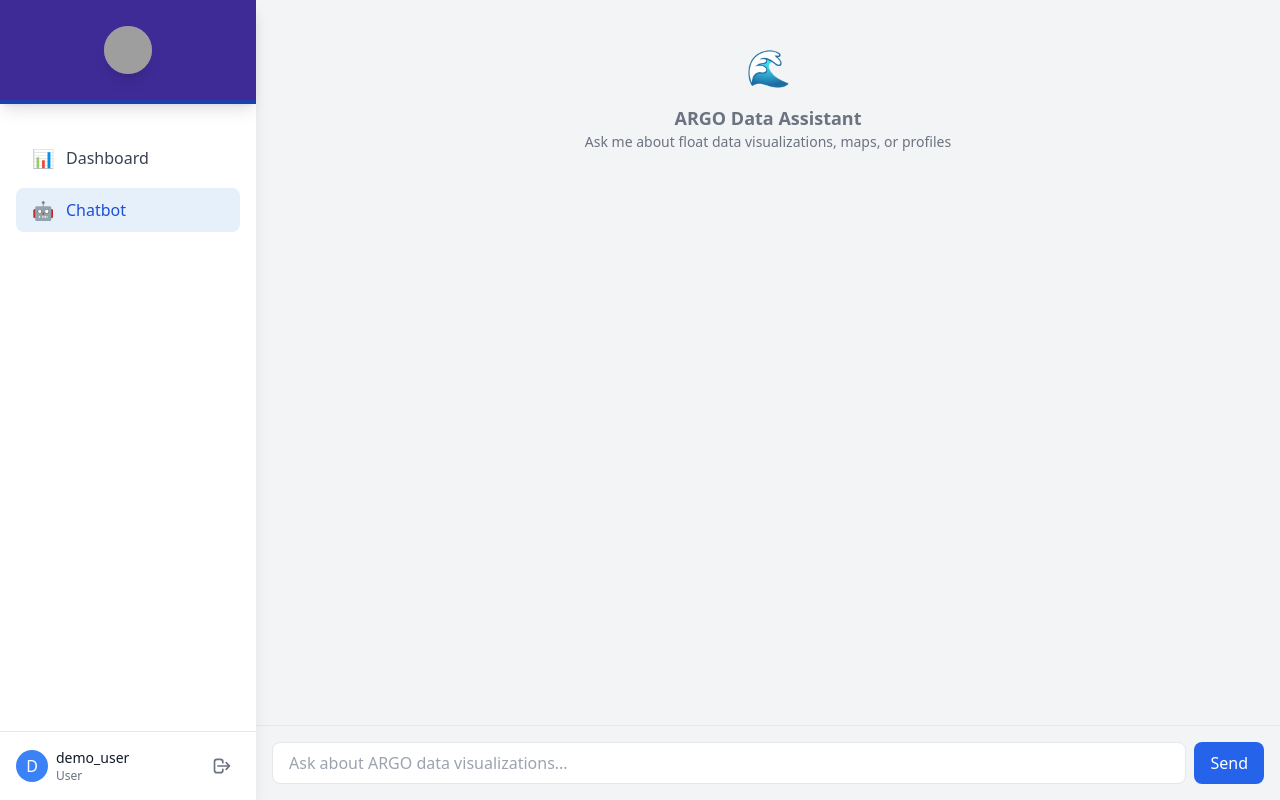
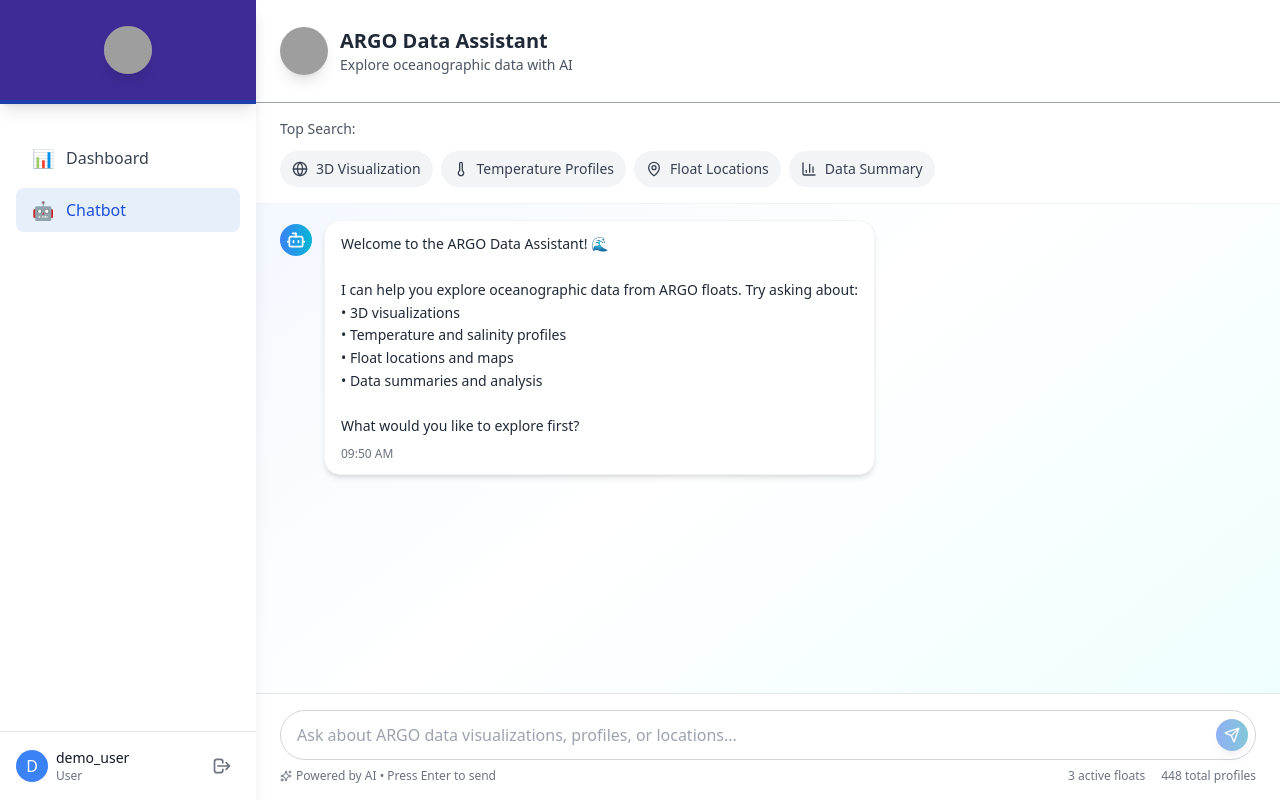
Before and after one commit to sandeeparmar/OFrontend, a React (Create React App) app: page /chatbot in a window 1280 px wide. Built offline with nearby package versions, Linux system fonts and the light colour scheme; sample sign-in values are in the browser's storage; grey boxes are pictures that could not be loaded.

Commit message:
chat update

```diff
--- a/src/pages/Chatbot.js
+++ b/src/pages/Chatbot.js
@@ -1,10 +1,12 @@
 import React, { useState, useRef, useEffect } from 'react';
+import { Send, Bot, User, MapPin, BarChart3, Globe, Waves, MessageCircle, Sparkles, Activity, Navigation, Thermometer } from 'lucide-react';
+import { argoFloats } from '../data/argoFloats.js';
+import { generateMockData } from '../utils/dataHandlers.js';
 import  ThreeDVisualization from '../components/Dashboard/ThreeDVisualization.js';
 import ProfilePlots from '../components/Dashboard/ProfilePlots.js';
 import ArgoFloatMap from '../components/Dashboard/ArgoFloatMap.js';
 import FloatList from '../components/Dashboard/FloatList.js';
-import { argoFloats } from '../data/argoFloats.js';
-import { generateMockData } from '../utils/dataHandlers.js';
+
 
 const Chatbot = () => {
   const [messages, setMessages] = useState([]);
@@ -12,6 +14,14 @@ const Chatbot = () => {
   const [isLoading, setIsLoading] = useState(false);
   const messagesEndRef = useRef(null);
   const chatContainerRef = useRef(null);
+
+  // Quick action buttons
+  const quickActions = [
+    { label: '3D Visualization', icon: Globe, query: 'Show me a 3D visualization of the data' },
+    { label: 'Temperature Profiles', icon: Thermometer, query: 'Show temperature and salinity profiles' },
+    { label: 'Float Locations', icon: MapPin, query: 'Show me the map with float locations' },
+    { label: 'Data Summary', icon: BarChart3, query: 'Give me a summary of available data' },
+  ];
 
   // Smooth scroll to bottom
   const scrollToBottom = () => {
@@ -25,7 +35,18 @@ const Chatbot = () => {
     scrollToBottom();
   }, [messages]);
 
-  // Handle component rendering based on query
+  // Add welcome message on first load
+  useEffect(() => {
+    const welcomeMessage = {
+      id: Date.now(),
+      type: 'bot',
+      content: 'Welcome to the ARGO Data Assistant! 🌊\n\nI can help you explore oceanographic data from ARGO floats. Try asking about:\n• 3D visualizations\n• Temperature and salinity profiles\n• Float locations and maps\n• Data summaries and analysis\n\nWhat would you like to explore first?',
+      timestamp: new Date().toISOString()
+    };
+    setMessages([welcomeMessage]);
+  }, []);
+
+  // Component rendering logic
   const renderComponent = (queryType, data = null) => {
     switch(queryType) {
       case '3d_visualization':
@@ -34,18 +55,9 @@ const Chatbot = () => {
         return <ProfilePlots argoData={data || generateMockData()} />;
       case 'float_map':
         return (
-          <div>
-            <ArgoFloatMap
-              argoFloats={argoFloats}
-              handleFloatSelect={() => {}}
-            />
-            <div className="mt-4">
-              <FloatList
-                argoFloats={argoFloats}
-                selectedLocation={null}
-                handleFloatSelect={() => {}}
-              />
-            </div>
+          <div className="space-y-4">
+            <ArgoFloatMap argoFloats={argoFloats} />
+            <FloatList argoFloats={argoFloats} />
           </div>
         );
       default:
@@ -53,44 +65,52 @@ const Chatbot = () => {
     }
   };
 
-  // Simulate AI response with components
-  const handleSendMessage = async () => {
-    if (!inputMessage.trim()) return;
+  // Enhanced message handling
+  const handleSendMessage = async (messageText = inputMessage) => {
+    if (!messageText.trim()) return;
 
     const userMessage = {
       id: Date.now(),
       type: 'user',
-      content: inputMessage,
-      timestamp: new Date().toISOString()
+      content: messageText
     };
 
     setMessages(prev => [...prev, userMessage]);
     setInputMessage('');
     setIsLoading(true);
 
-    // Simulate API delay
+    // Simulate API delay with more realistic timing
     setTimeout(() => {
       let responseType = 'text';
       let componentToRender = null;
       let responseText = '';
 
-      // Simple query detection - in real app, use NLP or more sophisticated detection
-      if (inputMessage.toLowerCase().includes('3d') || inputMessage.toLowerCase().includes('three') || inputMessage.toLowerCase().includes('visualization')) {
+      // Enhanced query detection with more keywords
+      const message = messageText.toLowerCase();
+
+      if (message.includes('3d') || message.includes('three') || message.includes('visualization') || message.includes('globe')) {
         responseType = 'component';
         componentToRender = '3d_visualization';
-        responseText = 'Here is the 3D visualization of the ARGO float data:';
+        responseText = '🌐 Here\'s the interactive 3D visualization of ARGO float data. You can explore the temperature and salinity distributions across different depths:';
       }
-      else if (inputMessage.toLowerCase().includes('profile') || inputMessage.toLowerCase().includes('temperature') || inputMessage.toLowerCase().includes('salinity')) {
+      else if (message.includes('profile') || message.includes('temperature') || message.includes('salinity') || message.includes('depth')) {
         responseType = 'component';
         componentToRender = 'profile_plots';
-        responseText = 'Here are the temperature and salinity profiles:';
+        responseText = '📊 Here are the temperature and salinity profiles from the selected ARGO float. These show how oceanographic parameters change with depth:';
       }
-      else if (inputMessage.toLowerCase().includes('map') || inputMessage.toLowerCase().includes('location') || inputMessage.toLowerCase().includes('float')) {
+      else if (message.includes('map') || message.includes('location') || message.includes('float') || message.includes('position')) {
         responseType = 'component';
         componentToRender = 'float_map';
-        responseText = 'Here is the map showing all ARGO float locations:';
-      } else {
-        responseText = 'I can help you visualize ARGO float data. Try asking about 3D visualizations, temperature/salinity profiles, or float locations on the map.';
+        responseText = '🗺️ Here\'s the interactive map showing all active ARGO float locations in the Indian Ocean region:';
+      }
+      else if (message.includes('summary') || message.includes('data') || message.includes('overview')) {
+        responseText = '📈 **Data Summary**\n\nCurrently tracking **3 active ARGO floats** in the Indian Ocean:\n• Total profiles collected: 448\n• Latest measurements: April 2022\n• Geographic coverage: 85°E - 86°E, 5°S - 4°S\n• Parameters measured: Temperature, Salinity, Pressure\n\nWould you like to explore any specific visualization?';
+      }
+      else if (message.includes('help') || message.includes('what') || message.includes('how')) {
+        responseText = '🤖 **I can help you with:**\n\n🌐 **3D Visualizations** - Interactive 3D plots of ocean data\n📊 **Profile Plots** - Temperature and salinity vs depth charts\n🗺️ **Float Maps** - Geographic locations of ARGO floats\n📈 **Data Analysis** - Summaries and statistics\n\n**Try asking:**\n• "Show me a 3D visualization"\n• "What are the temperature profiles?"\n• "Where are the floats located?"\n• "Give me a data summary"';
+      }
+      else {
+        responseText = '🌊 I\'d be happy to help you explore ARGO float data! \n\nTry asking about:\n• **3D visualizations** of ocean data\n• **Temperature and salinity profiles**\n• **Float locations** on the map\n• **Data summaries** and analysis\n\nWhat interests you most?';
       }
 
       const botMessage = {
@@ -98,65 +118,127 @@ const Chatbot = () => {
         type: 'bot',
         content: responseText,
         responseType,
-        component: componentToRender,
-        timestamp: new Date().toISOString()
+        component: componentToRender
       };
 
       setMessages(prev => [...prev, botMessage]);
       setIsLoading(false);
-    }, 1000);
+    }, Math.random() * 1000 + 800); // Variable delay for realism
+  };
+
+  // Handle quick action clicks
+  const handleQuickAction = (query) => {
+    handleSendMessage(query);
   };
 
   return (
-    <div className="flex flex-col h-full">
+    <div className="flex flex-col h-screen max-h-screen bg-gradient-to-br from-blue-50 via-white to-cyan-50">
+      {/* Header */}
+
+      <div className="bg-white border-b bg-[#3f2b96] border-gray-400 shadow-sm px-6 py-[1.7rem]">
+        <div className="flex items-center justify-between">
+          <div className="flex items-center space-x-3">
+
+           <div className="w-10 h-11 sm:w-12 sm:h-12 bg-white/30 rounded-full flex items-center justify-center backdrop-blur-sm shadow-lg overflow-hidden cursor-pointer">
+            <img
+              src="https://as1.ftcdn.net/jpg/03/10/42/46/1000_F_310424659_USd3Coot4FUrJivOmDhCA5g0vNk3CVUW.jpg"
+              alt="Ocean Logo"
+              className="w-full h-full object-cover"
+            />
+          </div>
+
+
+            <div>
+              <h1 className="text-xl font-bold text-gray-800">ARGO Data Assistant</h1>
+              <p className="text-sm text-gray-600">Explore oceanographic data with AI</p>
+            </div>
+
+          </div>
+        </div>
+      </div>
+
+      {/* Quick Actions - Show when no messages or few messages */}
+      {messages.length <= 1 && (
+        <div className="px-6 py-4 bg-white border-b border-gray-100">
+          <p className="text-sm text-gray-600 mb-3">Top Search:</p>
+          <div className="flex flex-wrap gap-2">
+            {quickActions.map((action, idx) => (
+              <button
+                key={idx}
+                onClick={() => handleQuickAction(action.query)}
+                className="flex items-center space-x-2 px-3 py-2 bg-gray-100 hover:bg-blue-100 text-gray-700 hover:text-blue-700 rounded-full text-sm transition-colors duration-200 group"
+                disabled={isLoading}
+              >
+                <action.icon className="w-4 h-4 group-hover:scale-110 transition-transform" />
+                <span>{action.label}</span>
+              </button>
+            ))}
+          </div>
+        </div>
+      )}
+
+      {/* Messages Container */}
       <div className="flex-1 overflow-hidden">
         <div
           ref={chatContainerRef}
-          className="h-full overflow-y-auto p-4 space-y-4 scroll-smooth"
-          style={{ scrollBehavior: 'smooth' }}
+          className="h-full overflow-y-auto px-6 py-4 space-y-6"
         >
-          {messages.length === 0 && (
-            <div className="text-center text-gray-500 py-8">
-              <div className="text-4xl mb-4">🌊</div>
-              <p className="text-lg font-semibold">ARGO Data Assistant</p>
-              <p className="text-sm">Ask me about float data visualizations, maps, or profiles</p>
+          {messages.map((message) => (
+            <div
+              key={message.id}
+              className={`flex ${message.type === 'user' ? 'justify-end' : 'justify-start'} animate-fadeIn`}
+            >
+              <div className="flex items-start space-x-3 max-w-4xl">
+                {message.type === 'bot' && (
+                  <div className="w-8 h-8 bg-gradient-to-r from-blue-500 to-cyan-500 rounded-full flex items-center justify-center flex-shrink-0 mt-1">
+                    <Bot className="w-5 h-5 text-white" />
                   </div>
                 )}
 
-          {messages.map((message) => (
                 <div
-              key={message.id}
-              className={`flex ${message.type === 'user' ? 'justify-end' : 'justify-start'}`}
-            >
-              <div
-                className={`max-w-3xl rounded-lg p-4 ${
+                  className={`rounded-2xl px-4 py-3 max-w-none ${
                     message.type === 'user'
-                    ? 'bg-blue-600 text-white'
-                    : 'bg-gray-100 text-gray-800'
+                      ? 'bg-gradient-to-r from-blue-600 to-blue-700 text-white shadow-lg'
+                      : 'bg-white text-gray-800 shadow-md border border-gray-100'
                   }`}
                 >
-                <p className="whitespace-pre-wrap">{message.content}</p>
+                  <div className="whitespace-pre-wrap text-sm leading-relaxed">
+                    {message.content}
+                  </div>
 
                   {message.responseType === 'component' && message.component && (
-                  <div className="mt-4 p-3 bg-white rounded-lg shadow-md">
+                    <div className="mt-4 p-4 bg-gray-50 rounded-xl border border-gray-200 shadow-sm">
                       {renderComponent(message.component)}
                     </div>
                   )}
 
-                <p className="text-xs mt-2 opacity-70">
-                  {new Date(message.timestamp).toLocaleTimeString()}
-                </p>
+                  <div className={`text-xs mt-2 ${message.type === 'user' ? 'text-blue-100' : 'text-gray-500'}`}>
+                    {new Date(message.timestamp).toLocaleTimeString([], { hour: '2-digit', minute: '2-digit' })}
+                  </div>
+                </div>
+
+                {message.type === 'user' && (
+                  <div className="w-8 h-8 bg-gradient-to-r from-gray-600 to-gray-700 rounded-full flex items-center justify-center flex-shrink-0 mt-1">
+                    <User className="w-5 h-5 text-white" />
+                  </div>
+                )}
               </div>
             </div>
           ))}
 
           {isLoading && (
-            <div className="flex justify-start">
-              <div className="max-w-3xl rounded-lg p-4 bg-gray-100 text-gray-800">
-                <div className="flex items-center">
-                  <div className="animate-pulse rounded-full h-3 w-3 bg-gray-400 mr-2"></div>
-                  <div className="animate-pulse rounded-full h-3 w-3 bg-gray-400 mr-2"></div>
-                  <div className="animate-pulse rounded-full h-3 w-3 bg-gray-400"></div>
+            <div className="flex justify-start animate-fadeIn">
+              <div className="flex items-start space-x-3 max-w-4xl">
+                <div className="w-8 h-8 bg-gradient-to-r from-blue-500 to-cyan-500 rounded-full flex items-center justify-center flex-shrink-0">
+                  <Bot className="w-5 h-5 text-white" />
+                </div>
+                <div className="bg-white rounded-2xl px-4 py-3 shadow-md border border-gray-100">
+                  <div className="flex items-center space-x-2">
+                    <div className="w-2 h-2 bg-gray-400 rounded-full animate-bounce"></div>
+                    <div className="w-2 h-2 bg-gray-400 rounded-full animate-bounce" style={{ animationDelay: '0.1s' }}></div>
+                    <div className="w-2 h-2 bg-gray-400 rounded-full animate-bounce" style={{ animationDelay: '0.2s' }}></div>
+                    <span className="text-sm text-gray-600 ml-2">Analyzing data...</span>
+                  </div>
                 </div>
               </div>
             </div>
@@ -166,24 +248,43 @@ const Chatbot = () => {
         </div>
       </div>
 
-      <div className="border-t p-4">
-        <div className="flex space-x-2">
+      {/* Input Area */}
+      <div className="bg-white border-t border-gray-200 px-6 py-4">
+        <div className="flex items-center space-x-3">
+          <div className="flex-1 relative">
             <input
               type="text"
               value={inputMessage}
               onChange={(e) => setInputMessage(e.target.value)}
-            onKeyPress={(e) => e.key === 'Enter' && handleSendMessage()}
-            placeholder="Ask about ARGO data visualizations..."
-            className="flex-1 border rounded-lg px-4 py-2 focus:outline-none focus:ring-2 focus:ring-blue-500"
+              onKeyDown={(e) => {
+                if (e.key === 'Enter' && !e.shiftKey) {
+                  e.preventDefault();
+                  handleSendMessage();
+                }
+              }}
+              placeholder="Ask about ARGO data visualizations, profiles, or locations..."
+              className="w-full border border-gray-300 rounded-full px-4 py-3 pr-12 focus:outline-none focus:ring-2 focus:ring-blue-500 focus:border-blue-500 transition-all duration-200"
               disabled={isLoading}
             />
             <button
               onClick={handleSendMessage}
-            disabled={isLoading}
-            className="bg-blue-600 text-white px-4 py-2 rounded-lg hover:bg-blue-700 disabled:opacity-50 disabled:cursor-not-allowed"
+              disabled={isLoading || !inputMessage.trim()}
+              className="absolute right-2 top-1/2 transform -translate-y-1/2 bg-gradient-to-r from-blue-600 to-cyan-600 text-white p-2 rounded-full hover:from-blue-700 hover:to-cyan-700 disabled:opacity-50 disabled:cursor-not-allowed transition-all duration-200 shadow-lg hover:shadow-xl"
             >
-            Send
+              <Send className="w-4 h-4" />
             </button>
+          </div>
+        </div>
+
+        <div className="flex items-center justify-between mt-2 text-xs text-gray-500">
+          <div className="flex items-center space-x-1">
+            <Sparkles className="w-3 h-3" />
+            <span>Powered by AI • Press Enter to send</span>
+          </div>
+          <div className="flex items-center space-x-4">
+            <span>{argoFloats.length} active floats</span>
+            <span>448 total profiles</span>
+          </div>
         </div>
 
       </div>
--- a/src/pages/Dashboard.js
+++ b/src/pages/Dashboard.js
@@ -13,10 +13,29 @@ const Dashboard = () => {
   const [threeDView, setThreeDView] = useState(false);
 
   return (
-    <div className="p-6 h-full flex flex-col">
-      <h1 className="text-2xl font-bold text-gray-800 mb-6">ARGO Float Data Dashboard</h1>
+    <div className="h-full  flex flex-col bg-gray-50">
 
-      <div className="flex flex-wrap gap-4 mb-6">
+        <div className="fixed top-0 w-full flex  items-center justify-center h-[6.5rem]  py-7 bg-[#3f2b96]  shadow-lg border-b-4 border-blue-800 text-black gap-2 z-50">
+
+        <div className="flex items-center gap-3 ">
+          <div className="w-10 h-11 sm:w-12 sm:h-12 bg-white/30 rounded-full flex items-center justify-center backdrop-blur-sm shadow-lg overflow-hidden cursor-pointer">
+            <img
+              src="https://as1.ftcdn.net/jpg/03/10/42/46/1000_F_310424659_USd3Coot4FUrJivOmDhCA5g0vNk3CVUW.jpg"
+              alt="Ocean Logo"
+              className="w-full h-full object-cover"
+            />
+          </div>
+        </div>
+
+        <div className="p-6 ">
+         <h1 className="text-2xl font-bold text-white ">ARGO Float Data</h1>
+        </div>
+
+      </div>
+
+
+
+      <div className="mt-28 flex flex-wrap gap-3 justify-center">
         <button
           onClick={() => setViewMode('map')}
           className={`px-2 py-1.5 xs:px-3 xs:py-2 sm:px-4 sm:py-2 md:px-5 md:py-2.5
@@ -59,10 +78,10 @@ const Dashboard = () => {
         )}
       </div>
 
-      Map View
+
       {viewMode === 'map' && (
         <div className="bg-white rounded-lg shadow p-2 xs:p-3 sm:p-4 md:p-5 lg:p-6 mb-3 xs:mb-4 sm:mb-5 md:mb-6">
-          <h2 className="text-base xs:text-lg sm:text-xl md:text-2xl font-semibold mb-2 xs:mb-3 sm:mb-4">
+          <h2 className="text-lg font-semibold  mb-3 text-blue-900">
             ARGO Float Locations
           </h2>
 
@@ -136,29 +155,6 @@ const Dashboard = () => {
         </div>
       )}
 
-
-        {/* Map View */}
-        {viewMode === "map" && (
-          <section className="bg-white border-b-4 border-gray-100 rounded-xl shadow p-6">
-            <h2 className="text-lg font-semibold mb-4">ARGO Float Locations</h2>
-
-            <ArgoFloatMap
-              argoFloats={argoFloats}
-              handleFloatSelect={(float) =>
-                handleFloatSelect(float, setSelectedLocation, setArgoData, setLoading)
-              }
-            />
-
-            <FloatList
-              argoFloats={argoFloats}
-              selectedLocation={selectedLocation}
-              handleFloatSelect={(float) =>
-                handleFloatSelect(float, setSelectedLocation, setArgoData, setLoading)
-              }
-            />
-          </section>
-        )}
-
         {/* Data View */}
         {viewMode === "data" && (
           <>
```
Also changed, not shown: src/components/Dashboard/FloatList.js (+26 -64 lines). Lines whose indentation alone changed are shown as unchanged.
